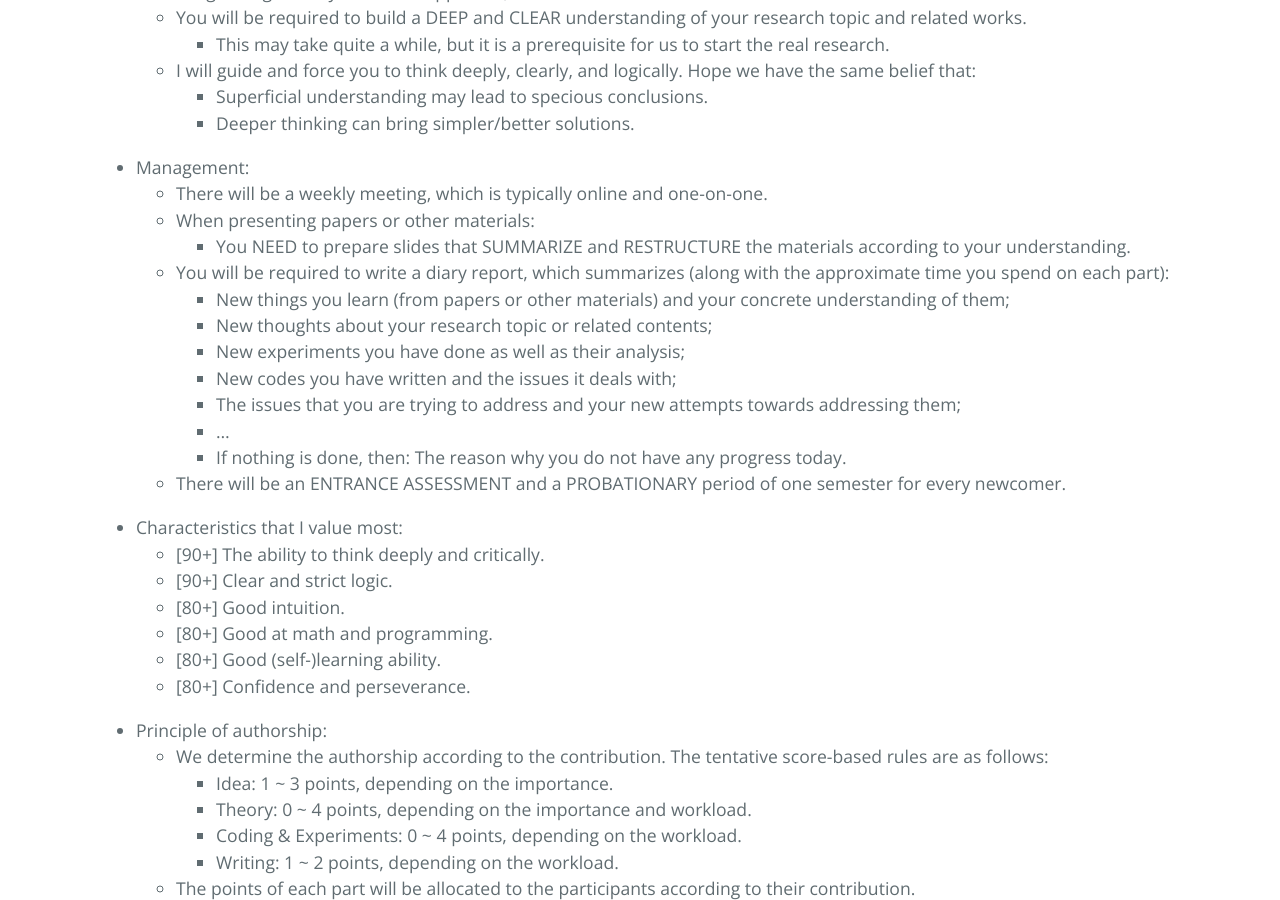
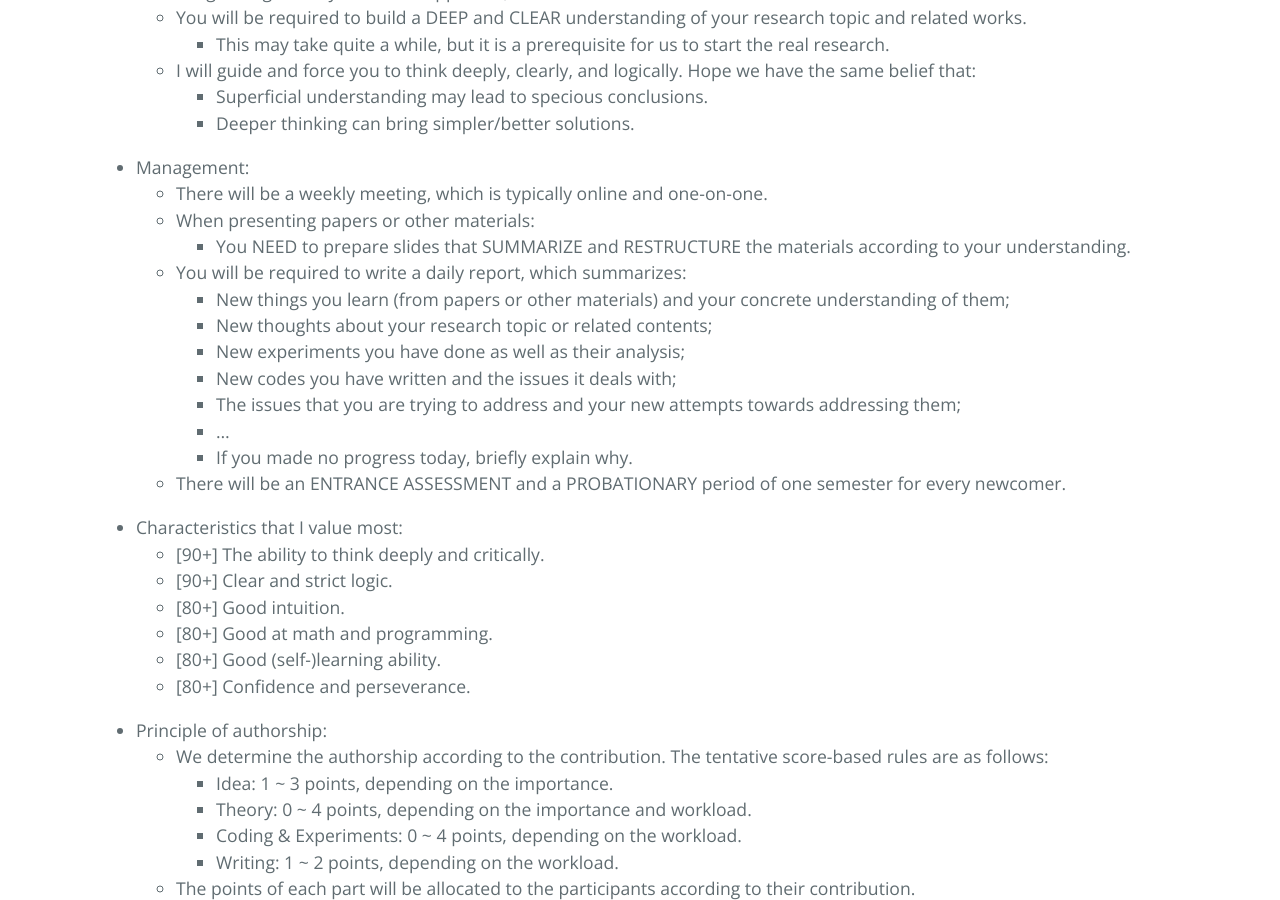
Before and after one commit to ZhimingZhou/zhimingzhou.github.io, a Jekyll site: the page built from _posts/2020-12-09-Prospective-Students.md, in a window 1280 px wide and 900 px high, scrolled down 1849 px. Built offline with Jekyll 4.4.1, drawn with Linux system fonts in a browser that asks for light colours.

Commit message:
Update 2020-12-09-Prospective-Students.md

```diff
--- a/_posts/2020-12-09-Prospective-Students.md
+++ b/_posts/2020-12-09-Prospective-Students.md
@@ -79,14 +79,14 @@ I’m looking for TALENTED students with GENUINE enthusiasm for FUNDAMENTAL rese
 	- There will be a weekly meeting, which is typically online and one-on-one.
 	- When presenting papers or other materials:
 		- You NEED to prepare slides that SUMMARIZE and RESTRUCTURE the materials according to your understanding.
-	- You will be required to write a diary report, which summarizes (along with the approximate time you spend on each part):
+	- You will be required to write a daily report, which summarizes:
 		- New things you learn (from papers or other materials) and your concrete understanding of them;
 		- New thoughts about your research topic or related contents;
 		- New experiments you have done as well as their analysis;
 		- New codes you have written and the issues it deals with;
 		- The issues that you are trying to address and your new attempts towards addressing them;
 		- ...
-		- If nothing is done, then: The reason why you do not have any progress today.
+		- If you made no progress today, briefly explain why.
 	- There will be an ENTRANCE ASSESSMENT and a PROBATIONARY period of one semester for every newcomer.
 
 <!--  -->
```
